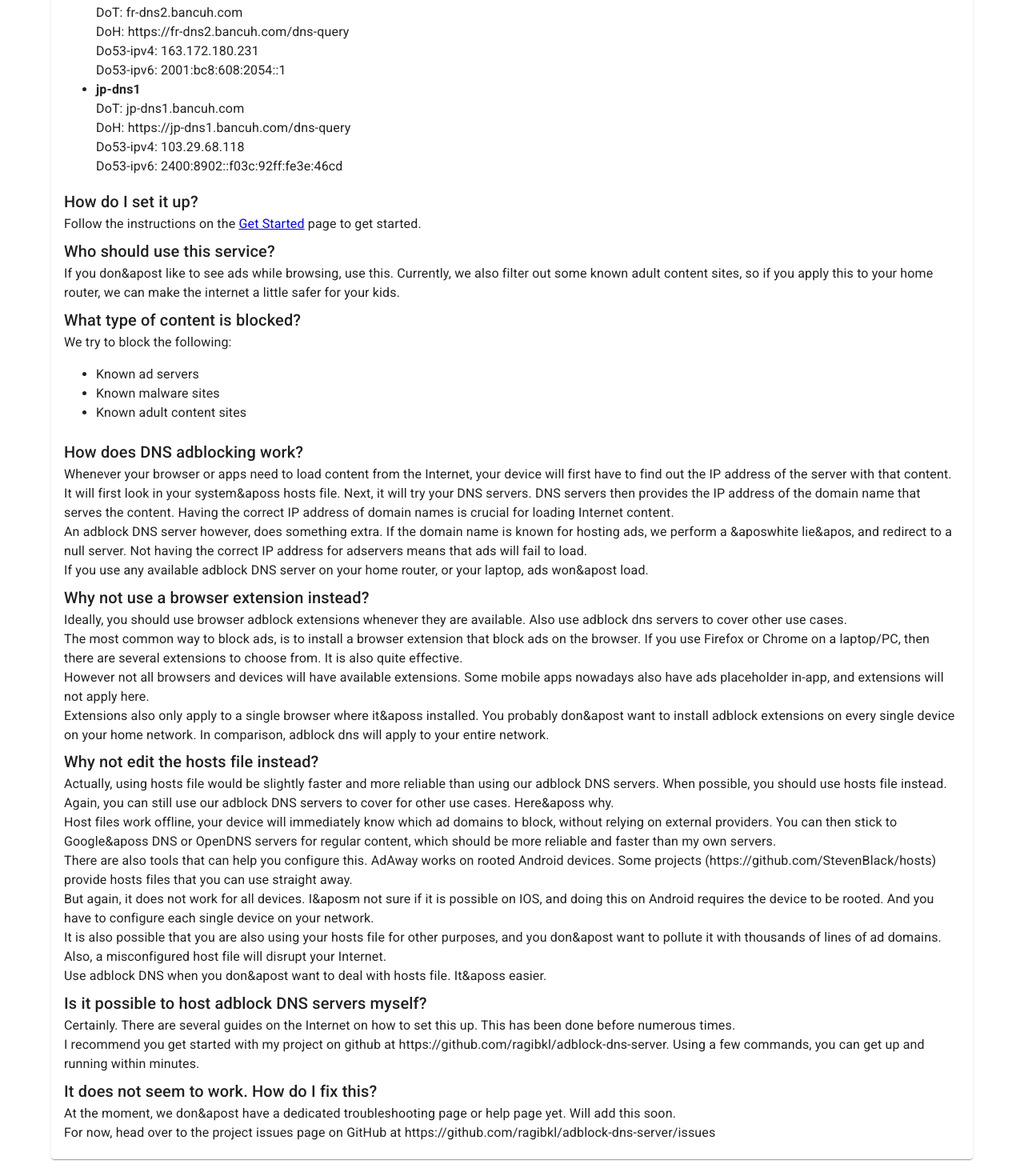
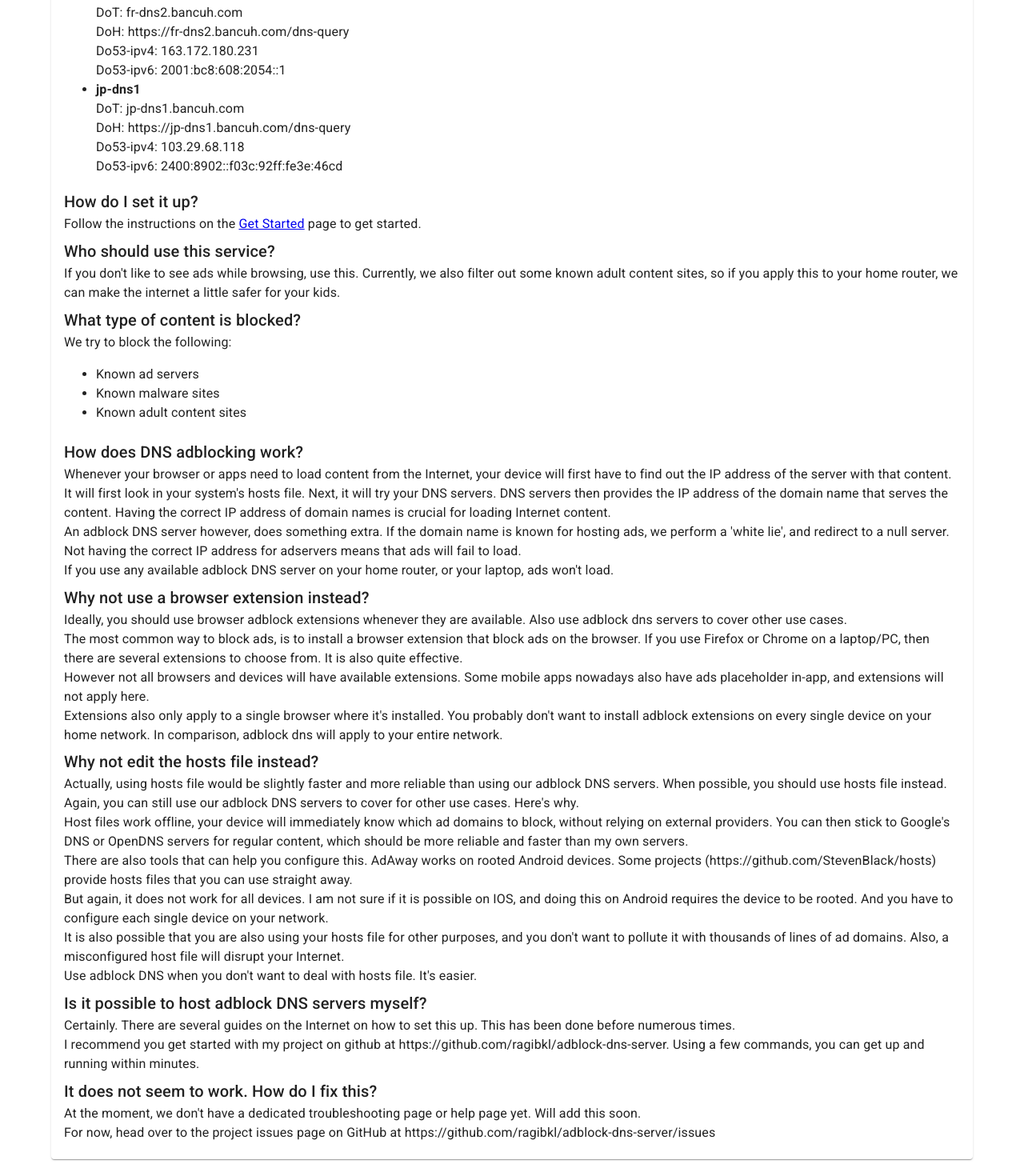
Before and after one commit to ragibkl/web-bancuh-archived, a Next.js app: page /faq in a window 1280 px wide. Shown: the part 687-2152 px from the top of the page at 80% size. Built offline with nearby package versions, Linux system fonts and the light colour scheme.

Commit message:
color change and apos fixes

```diff
--- a/src/pages/_app.tsx
+++ b/src/pages/_app.tsx
@@ -1,4 +1,4 @@
-import { grey } from "@mui/material/colors";
+import { green, indigo } from "@mui/material/colors";
 import CssBaseline from "@mui/material/CssBaseline";
 import { createTheme, ThemeProvider } from "@mui/material/styles";
 import type { AppProps } from "next/app";
@@ -11,10 +11,10 @@ import "@fontsource/roboto/700.css";
 const theme = createTheme({
   palette: {
     primary: {
-      main: grey[700],
+      main: indigo[700],
     },
     secondary: {
-      main: grey[300],
+      main: green[500],
     },
   },
 });
--- a/src/pages/faq.tsx
+++ b/src/pages/faq.tsx
@@ -32,7 +32,7 @@ const FAQ: NextPage = () => {
           </Typography>
           <Typography variant="h6">How much does this cost?</Typography>
           <Typography variant="body1" gutterBottom>
-            It&aposs free. I never intended to charge people for this anyway.
+            It&apos;s free. I never intended to charge people for this anyway.
             <br />I might set up some ways for you to be able to donate to me to
             keep this running. I am open to suggestions.
           </Typography>
@@ -62,10 +62,10 @@ const FAQ: NextPage = () => {
           </Typography>
           <Typography variant="h6">Who should use this service?</Typography>
           <Typography variant="body1" gutterBottom>
-            If you don&apost like to see ads while browsing, use this. Currently, we
-            also filter out some known adult content sites, so if you apply this
-            to your home router, we can make the internet a little safer for
-            your kids.
+            If you don&apos;t like to see ads while browsing, use this.
+            Currently, we also filter out some known adult content sites, so if
+            you apply this to your home router, we can make the internet a
+            little safer for your kids.
           </Typography>
           <Typography variant="h6">What type of content is blocked?</Typography>
           <Typography variant="body1" gutterBottom>
@@ -80,19 +80,19 @@ const FAQ: NextPage = () => {
           <Typography variant="body1" gutterBottom>
             Whenever your browser or apps need to load content from the
             Internet, your device will first have to find out the IP address of
-            the server with that content. It will first look in your system&aposs
-            hosts file. Next, it will try your DNS servers. DNS servers then
-            provides the IP address of the domain name that serves the content.
-            Having the correct IP address of domain names is crucial for loading
-            Internet content.
+            the server with that content. It will first look in your
+            system&apos;s hosts file. Next, it will try your DNS servers. DNS
+            servers then provides the IP address of the domain name that serves
+            the content. Having the correct IP address of domain names is
+            crucial for loading Internet content.
             <br />
             An adblock DNS server however, does something extra. If the domain
-            name is known for hosting ads, we perform a &aposwhite lie&apos, and
-            redirect to a null server. Not having the correct IP address for
+            name is known for hosting ads, we perform a &apos;white lie&apos;,
+            and redirect to a null server. Not having the correct IP address for
             adservers means that ads will fail to load.
             <br />
             If you use any available adblock DNS server on your home router, or
-            your laptop, ads won&apost load.
+            your laptop, ads won&apos;t load.
             <br />
           </Typography>
           <Typography variant="h6">
@@ -111,10 +111,10 @@ const FAQ: NextPage = () => {
             Some mobile apps nowadays also have ads placeholder in-app, and
             extensions will not apply here.
             <br />
-            Extensions also only apply to a single browser where it&aposs installed.
-            You probably don&apost want to install adblock extensions on every
-            single device on your home network. In comparison, adblock dns will
-            apply to your entire network.
+            Extensions also only apply to a single browser where it&apos;s
+            installed. You probably don&apos;t want to install adblock
+            extensions on every single device on your home network. In
+            comparison, adblock dns will apply to your entire network.
           </Typography>
           <Typography variant="h6">
             Why not edit the hosts file instead?
@@ -123,30 +123,31 @@ const FAQ: NextPage = () => {
             Actually, using hosts file would be slightly faster and more
             reliable than using our adblock DNS servers. When possible, you
             should use hosts file instead. Again, you can still use our adblock
-            DNS servers to cover for other use cases. Here&aposs why.
+            DNS servers to cover for other use cases. Here&apos;s why.
             <br />
             Host files work offline, your device will immediately know which ad
             domains to block, without relying on external providers. You can
-            then stick to Google&aposs DNS or OpenDNS servers for regular content,
-            which should be more reliable and faster than my own servers.
+            then stick to Google&apos;s DNS or OpenDNS servers for regular
+            content, which should be more reliable and faster than my own
+            servers.
             <br />
             There are also tools that can help you configure this. AdAway works
             on rooted Android devices. Some projects
             (https://github.com/StevenBlack/hosts) provide hosts files that you
             can use straight away.
             <br />
-            But again, it does not work for all devices. I&aposm not sure if it is
+            But again, it does not work for all devices. I am not sure if it is
             possible on IOS, and doing this on Android requires the device to be
             rooted. And you have to configure each single device on your
             network.
             <br />
             It is also possible that you are also using your hosts file for
-            other purposes, and you don&apost want to pollute it with thousands of
-            lines of ad domains. Also, a misconfigured host file will disrupt
+            other purposes, and you don&apos;t want to pollute it with thousands
+            of lines of ad domains. Also, a misconfigured host file will disrupt
             your Internet.
             <br />
-            Use adblock DNS when you don&apost want to deal with hosts file. It&aposs
-            easier.
+            Use adblock DNS when you don&apos;t want to deal with hosts file.
+            It&apos;s easier.
             <br />
           </Typography>
           <Typography variant="h6">
@@ -163,8 +164,8 @@ const FAQ: NextPage = () => {
             It does not seem to work. How do I fix this?
           </Typography>
           <Typography variant="body1" gutterBottom>
-            At the moment, we don&apost have a dedicated troubleshooting page or
-            help page yet. Will add this soon.
+            At the moment, we don&apos;t have a dedicated troubleshooting page
+            or help page yet. Will add this soon.
             <br />
             For now, head over to the project issues page on GitHub at
             https://github.com/ragibkl/adblock-dns-server/issues
```
Also changed, not shown: src/pages/start.tsx (+8 -6 lines).
